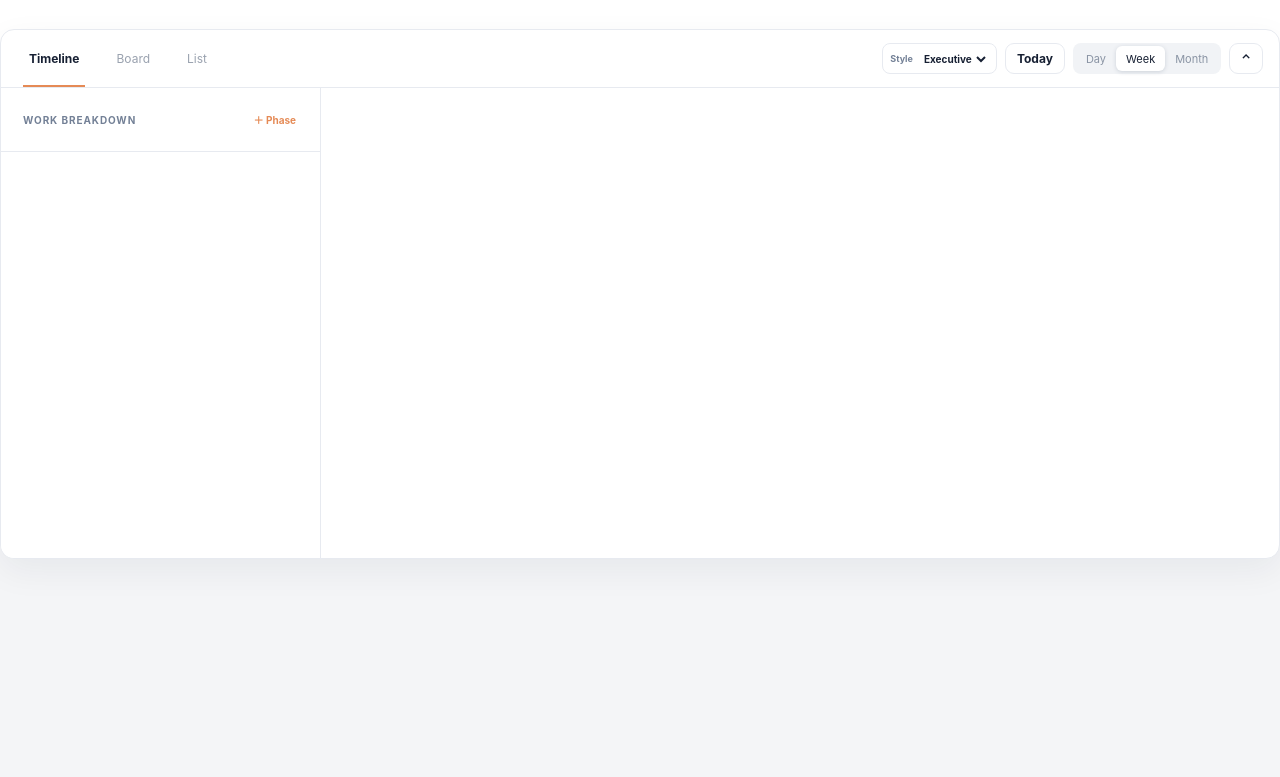
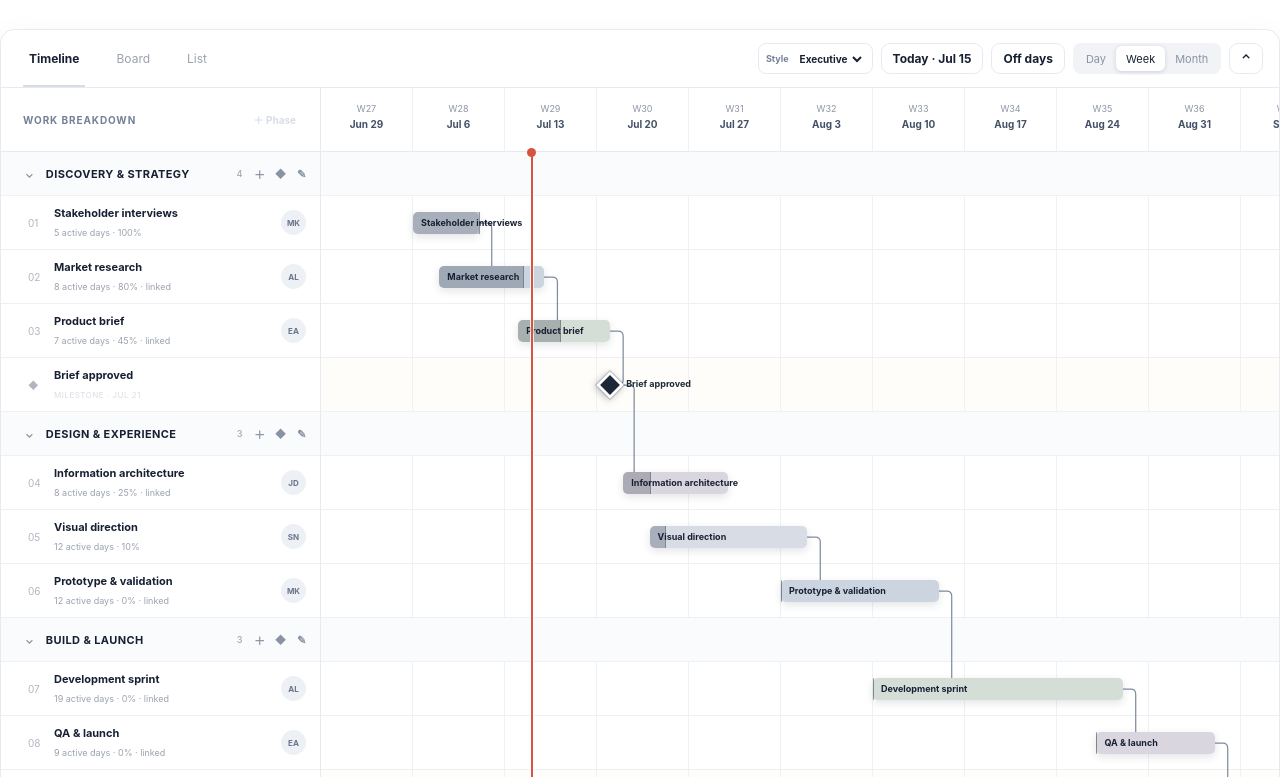
Before and after one commit to EHMalfeitos/arcplan-gantt, a plain HTML site: page index.html in a window 1280 px wide. Shown: the part 197-974 px from the top of the page. Before the commit the page ends 800 px from the top, so only its background shows below. Drawn offline with Linux system fonts and the light colour scheme.

Commit message:
Release split schedules and working calendar

```diff
--- a/index.html
+++ b/index.html
@@ -6,7 +6,7 @@
   <meta name="theme-color" content="#111827">
   <title>Gantt Creator</title>
   <link rel="icon" href="icon.svg" type="image/svg+xml">
-  <link rel="stylesheet" href="styles.css?v=20260715-11">
+  <link rel="stylesheet" href="styles.css?v=20260715-12">
 </head>
 <body>
   <div class="app-shell">
@@ -27,6 +27,7 @@
           <div class="toolbar-actions">
             <label class="style-picker">Style<select id="styleSelect"><option value="executive">Executive</option><option value="minimal">Minimal</option><option value="ocean">Ocean</option><option value="forest">Forest</option><option value="sunset">Sunset</option><option value="plum">Plum</option></select></label>
             <button class="tool-btn" id="todayBtn">Today</button>
+            <button class="tool-btn" id="calendarBtn">Off days</button>
             <div class="segmented" id="zoomControl"><button data-zoom="day">Day</button><button class="active" data-zoom="week">Week</button><button data-zoom="month">Month</button></div>
             <button class="tool-btn" id="collapseBtn" title="Collapse phases">⌃</button>
           </div>
@@ -50,11 +51,13 @@
     <form method="dialog" id="taskForm">
       <div class="dialog-head"><div><p class="eyebrow">TASK DETAILS</p><h2 id="dialogTitle">Add task</h2></div><button type="button" class="close-btn" id="closeDialog">×</button></div>
       <input type="hidden" id="taskId">
+      <input type="hidden" id="taskPrimarySegmentId">
       <label>Task name<input id="taskName" required maxlength="60" placeholder="e.g. Design approval"></label>
       <label>Phase<select id="taskPhase"></select></label>
       <label>Predecessor<select id="taskPredecessor"><option value="">No predecessor</option></select></label>
       <p class="relationship-note" id="taskSuccessors">Successors: none</p>
       <div class="form-grid"><label>Start date<input type="date" id="taskStart" required></label><label>End date<input type="date" id="taskEnd" required></label></div>
+      <div class="segment-editor"><div class="segment-editor-head"><div><strong>Additional work periods</strong><small>Use another period when work pauses and resumes later.</small></div><button type="button" class="ghost-btn" id="addSegmentBtn">＋ Add period</button></div><div id="segmentList"></div></div>
       <div class="form-grid"><label>Progress<input type="range" id="taskProgress" min="0" max="100" step="5"><output id="progressOutput">0%</output></label><label>Owner<input id="taskOwner" maxlength="3" placeholder="EA"></label></div>
       <label>Bar colour<select id="taskColor"><option value="orange">Executive orange</option><option value="blue">Slate blue</option><option value="green">Success green</option><option value="purple">Plum</option><option value="red">Priority red</option><option value="teal">Teal</option></select></label>
       <div class="dialog-actions"><button type="button" class="danger-link" id="deleteTask">Delete</button><span></span><button type="button" class="ghost-btn" id="cancelDialog">Cancel</button><button value="save" class="primary-btn">Save task</button></div>
@@ -69,6 +72,10 @@
     <form method="dialog" id="milestoneForm"><div class="dialog-head"><div><p class="eyebrow">KEY EVENT</p><h2 id="milestoneDialogTitle">Add milestone</h2></div><button type="button" class="close-btn milestone-close">×</button></div><input type="hidden" id="milestoneId"><label>Milestone name<input id="milestoneName" required maxlength="60" placeholder="e.g. Executive approval"></label><label>Phase<select id="milestonePhase"></select></label><label>Date<input type="date" id="milestoneDate" required></label><label>Predecessor<select id="milestonePredecessor"><option value="">No predecessor</option></select></label><p class="relationship-note" id="milestoneSuccessors">Successors: none</p><div class="dialog-actions"><button type="button" class="danger-link" id="deleteMilestone">Delete</button><span></span><button type="button" class="ghost-btn milestone-close">Cancel</button><button value="save" class="primary-btn">Save milestone</button></div></form>
   </dialog>
 
+  <dialog id="calendarDialog">
+    <form method="dialog"><div class="dialog-head"><div><p class="eyebrow">WORKING CALENDAR</p><h2>Off days</h2></div><button type="button" class="close-btn calendar-close">×</button></div><label class="check-row"><input type="checkbox" id="shadeWeekends"><span><strong>Shade weekends</strong><small>Show Saturdays and Sundays in light grey.</small></span></label><div class="off-day-entry"><label>Date<input type="date" id="offDayDate"></label><label>Label<input id="offDayLabel" maxlength="32" placeholder="Vacation, holiday…"></label><button type="button" class="primary-btn" id="addOffDay">Add</button></div><div id="offDayList" class="off-day-list"></div><div class="calendar-actions"><button type="button" class="primary-btn calendar-close">Done</button></div></form>
+  </dialog>
+
   <dialog id="exportDialog">
     <form method="dialog"><div class="dialog-head"><div><p class="eyebrow">SHARE PROJECT</p><h2>Export or restore</h2></div><button type="button" class="close-btn export-close">×</button></div><div class="export-grid"><button type="button" id="exportSvg"><strong>SVG image</strong><small>Sharp, editable chart graphic</small></button><button type="button" id="exportPng"><strong>PNG image</strong><small>Universal image format</small></button><button type="button" id="exportPdf"><strong>PDF</strong><small>Print-ready project report</small></button><button type="button" id="exportJson"><strong>Project file</strong><small>Backup all editable data</small></button><button type="button" id="importJson"><strong>Open project</strong><small>Restore a saved project file</small></button></div></form>
   </dialog>
@@ -78,6 +85,6 @@
   </dialog>
 
   <div class="toast" id="toast"></div>
-  <script src="app.js?v=20260715-11"></script>
+  <script src="app.js?v=20260715-12"></script>
 </body>
 </html>
```
